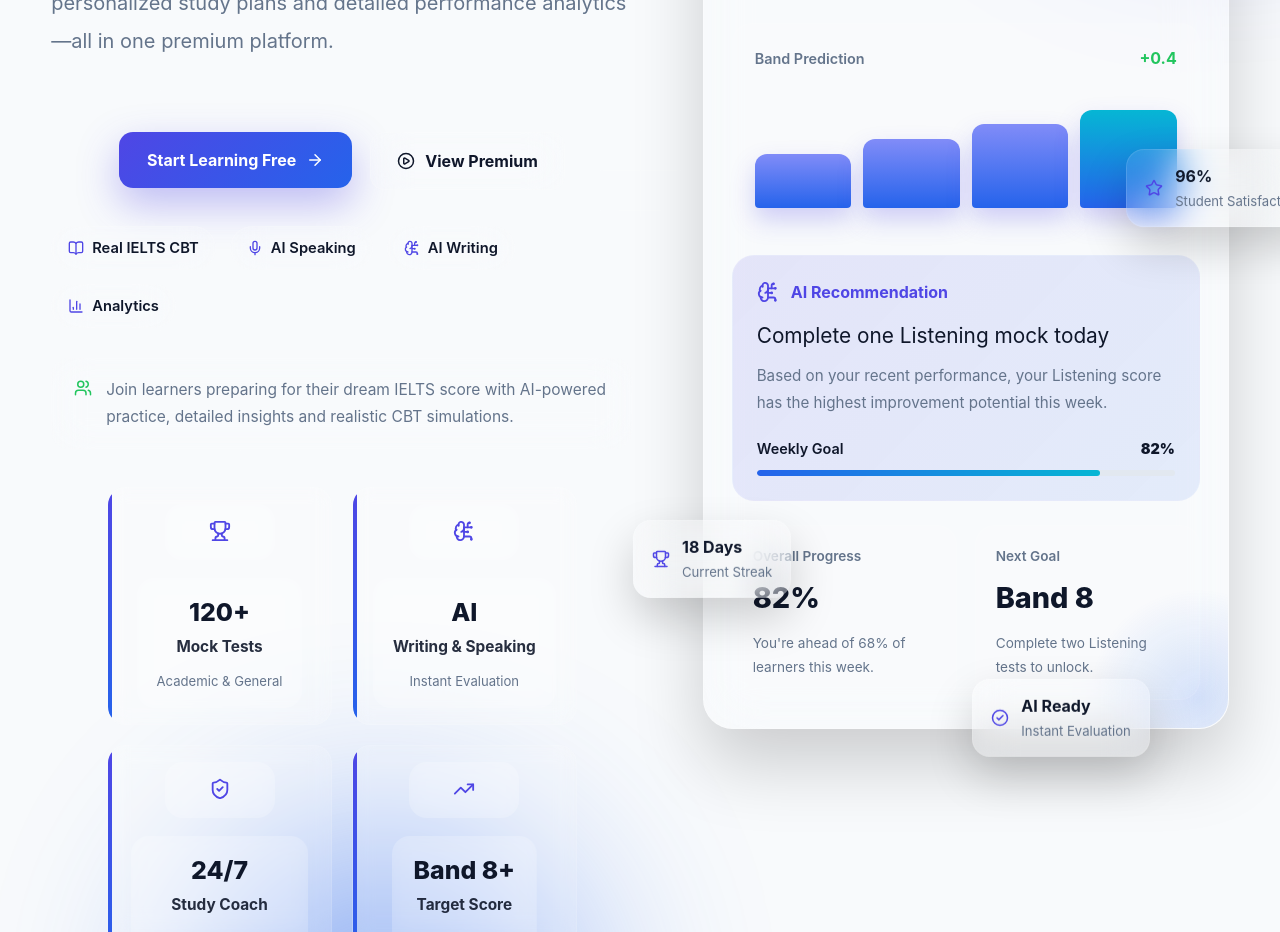
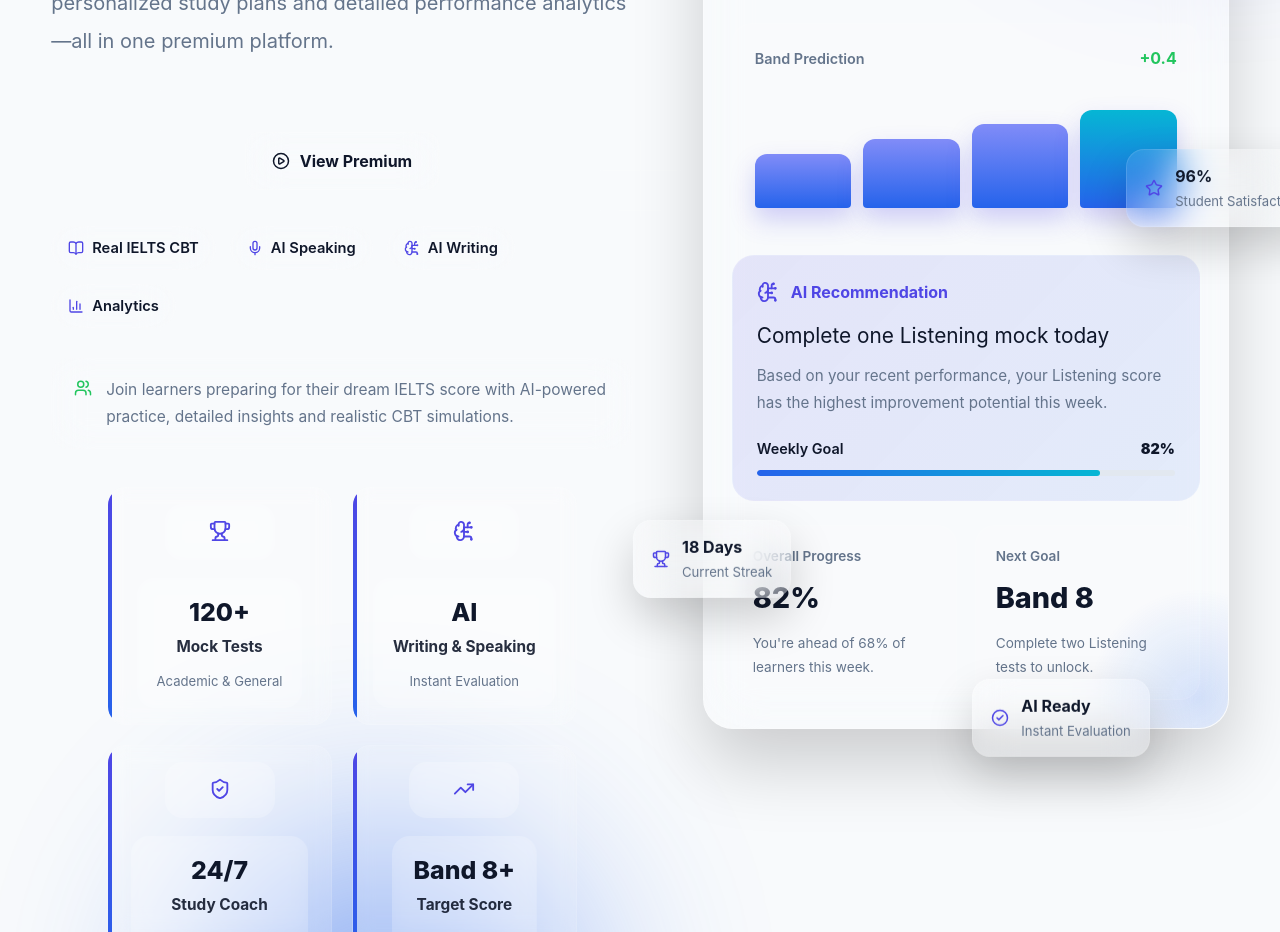
Before and after one commit to Nitin71079/nextband, a React (Vite) app: page / in a window 1280 px wide. Shown: the part 840-1772 px from the top of the page. Built offline with nearby package versions, Linux system fonts and the light colour scheme; no server answers; what groq-sdk would draw is missing.

Commit message:
feat: remove start learning button, keep only view pricing in hero

```diff
--- a/src/components/home/Hero.jsx
+++ b/src/components/home/Hero.jsx
@@ -1,4 +1,4 @@
-import { Link, useNavigate } from "react-router-dom";
+import { Link } from "react-router-dom";
 import { motion } from "framer-motion";
 import { useAuth } from "../../context/AuthContext";
 
@@ -22,7 +22,6 @@
 
 export default function Hero() {
   const { user } = useAuth();
-  const navigate = useNavigate();
   const heroStats = [
     {
       value: "120+",
@@ -201,27 +200,6 @@
               delay: .55,
             }}
           >
-
-            <Link to={user ? "/dashboard" : "/register"}>
-
-              <motion.button
-                className="hero-primary-btn"
-                whileHover={{
-                  scale: 1.05,
-                  y: -2,
-                }}
-                whileTap={{
-                  scale: .97,
-                }}
-              >
-
-                {user ? "Go to Dashboard" : "Start Learning Free"}
-
-                <ArrowRight size={18} />
-
-              </motion.button>
-
-            </Link>
 
             <Link to="/pricing">
 
```
